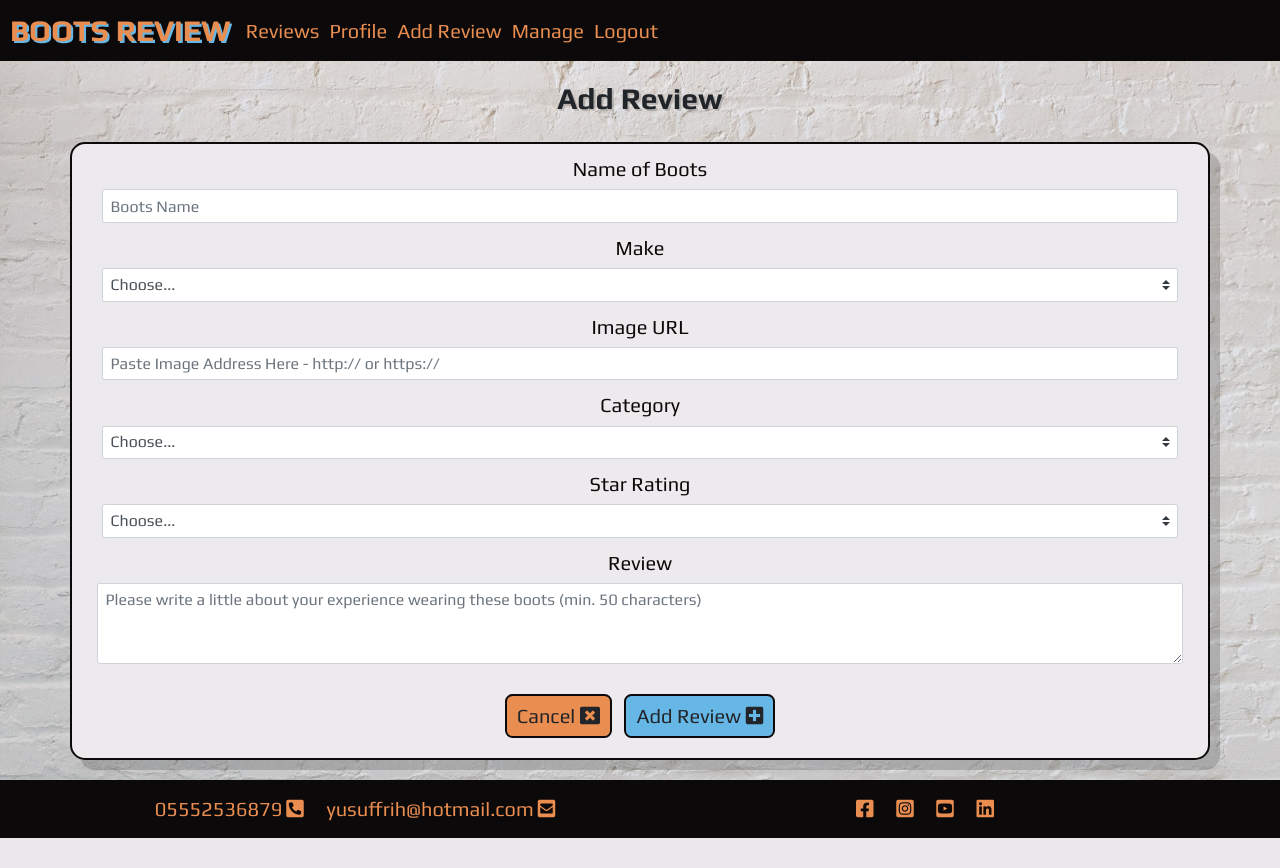
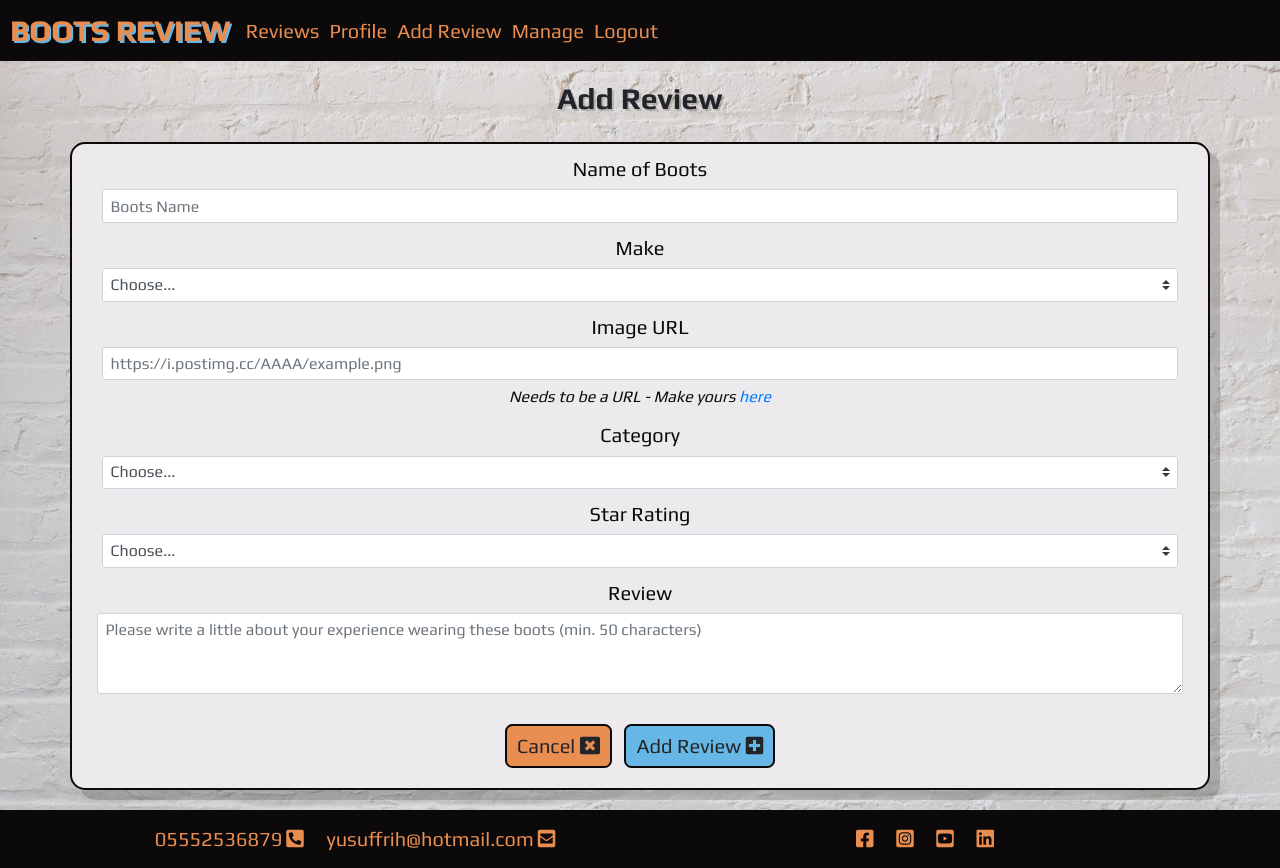
Before and after one commit to Yusuffrih/Boots-Review-MS3, a Flask app: page /review/add in a window 1280 px wide. Before the commit the page ends 838 px from the top, so only its background shows below. Run offline with Flask 2, Linux system fonts and the light colour scheme; the visitor is signed in with stand-in values (Sample User, id 1); data that the repository does not hold is empty; some libraries are stand-ins or nearby versions.

Commit message:
Added boots img url validation in forms

```diff
--- a/templates/components/forms/add-review.html
+++ b/templates/components/forms/add-review.html
@@ -19,7 +19,9 @@
     <!-- Image URL -->
     <div class="form-group col">
         <label for="image_url">Image URL</label>
-        <input type="text" class="form-control" id="image_url" name="image_url" pattern="https?://.+" placeholder="Paste Image Address Here - http:// or https://" required>
+        <!-- Pattern from Stack Overflow - See Readme -->
+        <input type="text" class="form-control" id="image_url" name="image_url" pattern="https?:\/\/(www\.)?[-a-zA-Z0-9@:%._\+~#=]{2,256}\.[a-z]{2,4}\b([-a-zA-Z0-9@:%_\+.~#?&//=]*)(.jpg|.png)" placeholder="https://i.postimg.cc/AAAA/example.png" required>
+        <small class="form-help"><em>Needs to be a URL - Make yours <a href="https://postimages.org/web" target="_blank" aria-label="Link to create image address">here</a></em></small>
     </div>
     <!-- Category -->
     <div class="form-group col">
--- a/templates/components/forms/edit-review.html
+++ b/templates/components/forms/edit-review.html
@@ -23,8 +23,9 @@
     <!-- Image URL -->
     <div class="form-group col">
         <label for="image_url">Image URL</label>
-        <!-- Pattern from W3Schools -->
-        <input type="text" class="form-control" id="image_url" name="image_url" pattern="https?://.+" value="{{ review.image_url }}" placeholder="Paste Image Address Here - http:// or https://" required>
+        <!-- Pattern from Stack Overflow - See Readme -->
+        <input type="text" class="form-control" id="image_url" name="image_url" pattern="https?:\/\/(www\.)?[-a-zA-Z0-9@:%._\+~#=]{2,256}\.[a-z]{2,4}\b([-a-zA-Z0-9@:%_\+.~#?&//=]*)(.jpg|.png)" value="{{ review.image_url }}" placeholder="https://i.postimg.cc/AAAA/example.png" required>
+        <small class="form-help"><em>Needs to be a URL - Make yours <a href="https://postimages.org/web" target="_blank" aria-label="Link to create image address">here</a></em></small>
     </div>
     <!-- Category -->
     <div class="form-group col">
```
